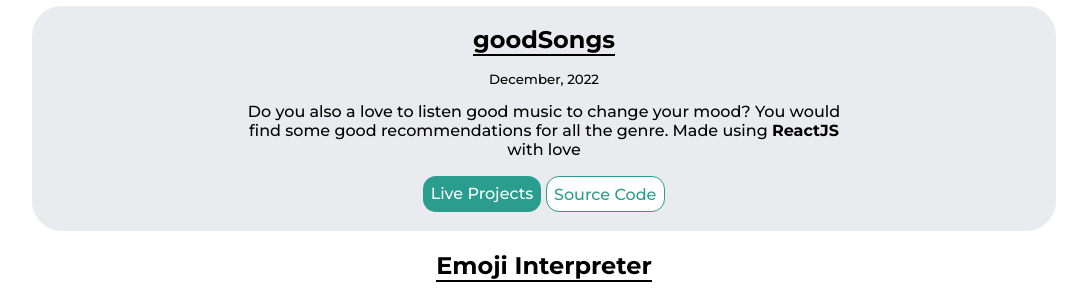
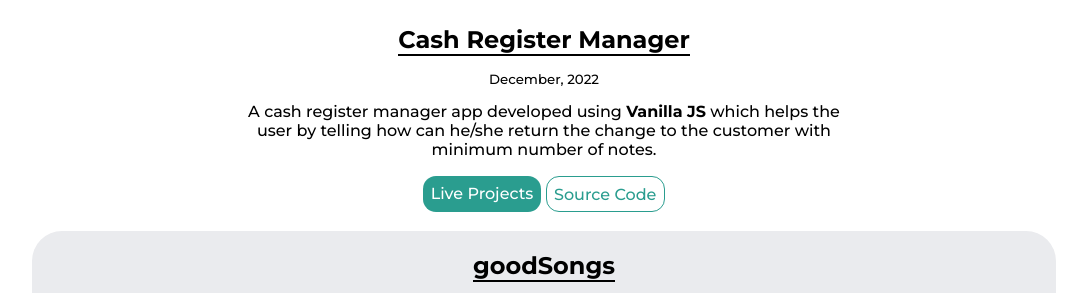
Before and after one commit to Adarsh-Raghuwanshi/Portfolio, a plain HTML site: page projects.html in a window 1280 px wide. Shown: the part 501-794 px from the top of the page, without its empty margins (96-1183 px from the left). Drawn offline with Linux system fonts and the light colour scheme.

Commit message:
added a project

```diff
--- a/projects.html
+++ b/projects.html
@@ -20,6 +20,16 @@
         <h1 class="heading">Checkout<span> My Projects</span></h1>
     </header>
 
+    <section>
+        <h1>Cash Register Manager</h1>
+        <small>December, 2022</small>
+        <p>A cash register manager app developed using <b>Vanilla JS</b> which helps the user by telling
+            how can he/she return the change to the customer with minimum number of notes.</p>
+        <div>
+            <a href="https://cashtoreturn.netlify.app/" target="_blank" class="project-btn">Live Projects</a>
+            <a href="https://github.com/Adarsh-Raghuwanshi/Cash-Register" target="_blank" class="white-btn project-btn">Source Code</a>
+        </div>
+    </section>
     <section class="off-white">
         <h1>goodSongs</h1>
         <small>December, 2022</small>
```
